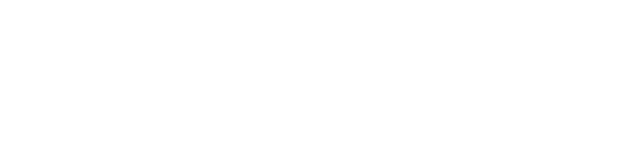
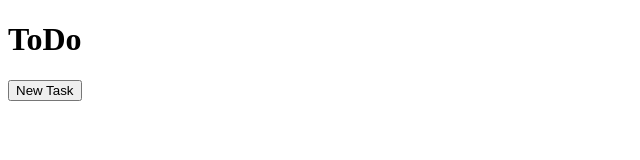
Before and after one commit to tg0xff/top-todo-list, a website built with webpack: page src/index.html in a window 1280 px wide. Shown: the whole page, without its empty margins (0-640 px from the left). Built offline with nearby package versions, Linux system fonts and the light colour scheme.

Commit message:
Add initial HTML structure

```diff
--- a/src/index.html
+++ b/src/index.html
@@ -4,5 +4,8 @@
     <meta charset="UTF-8" />
     <title>Todo List</title>
   </head>
-  <body></body>
+  <body>
+    <h1>ToDo</h1>
+   <div><button id="new-task">New Task</button></div>
+  </body>
 </html>
```
